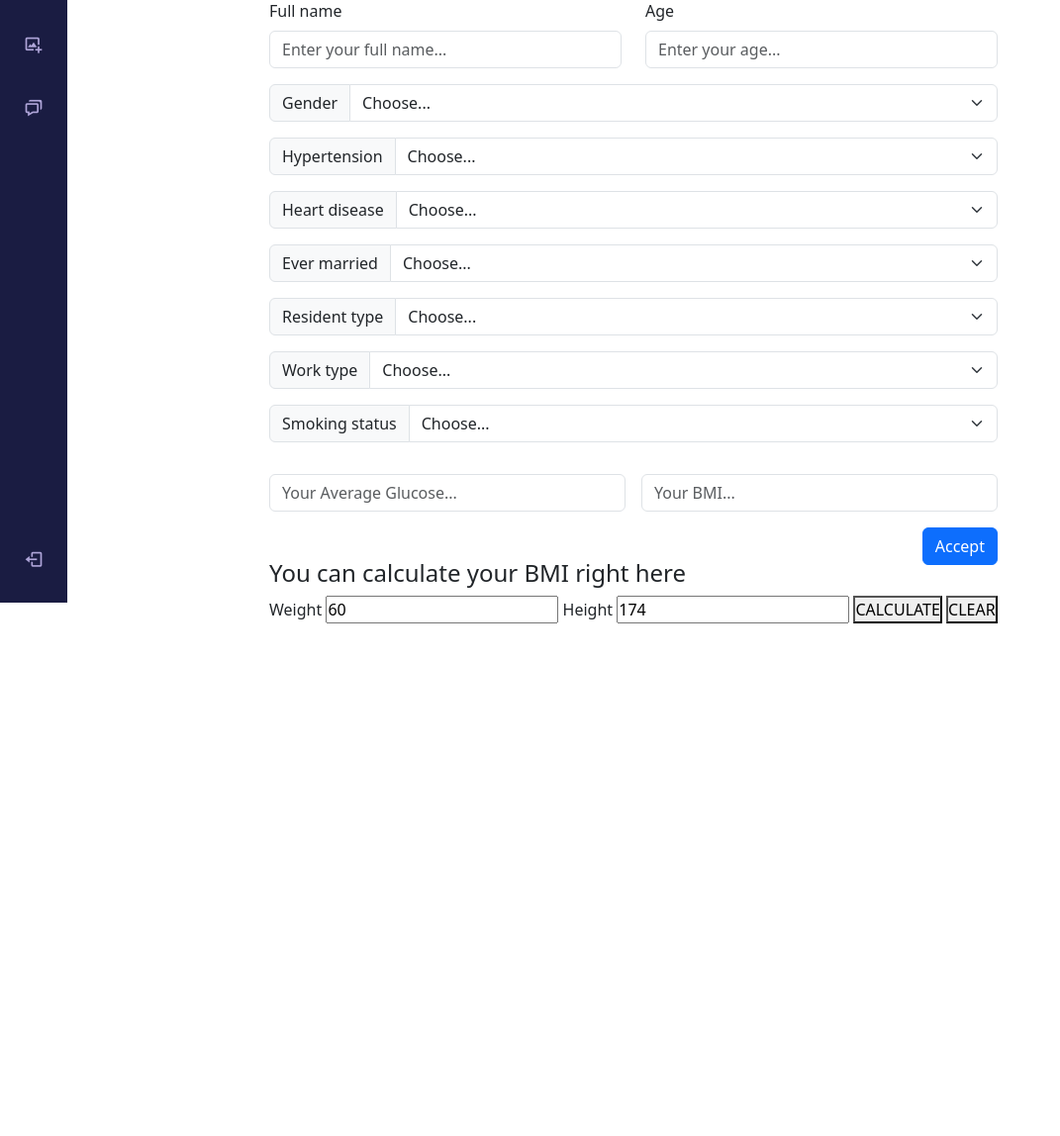
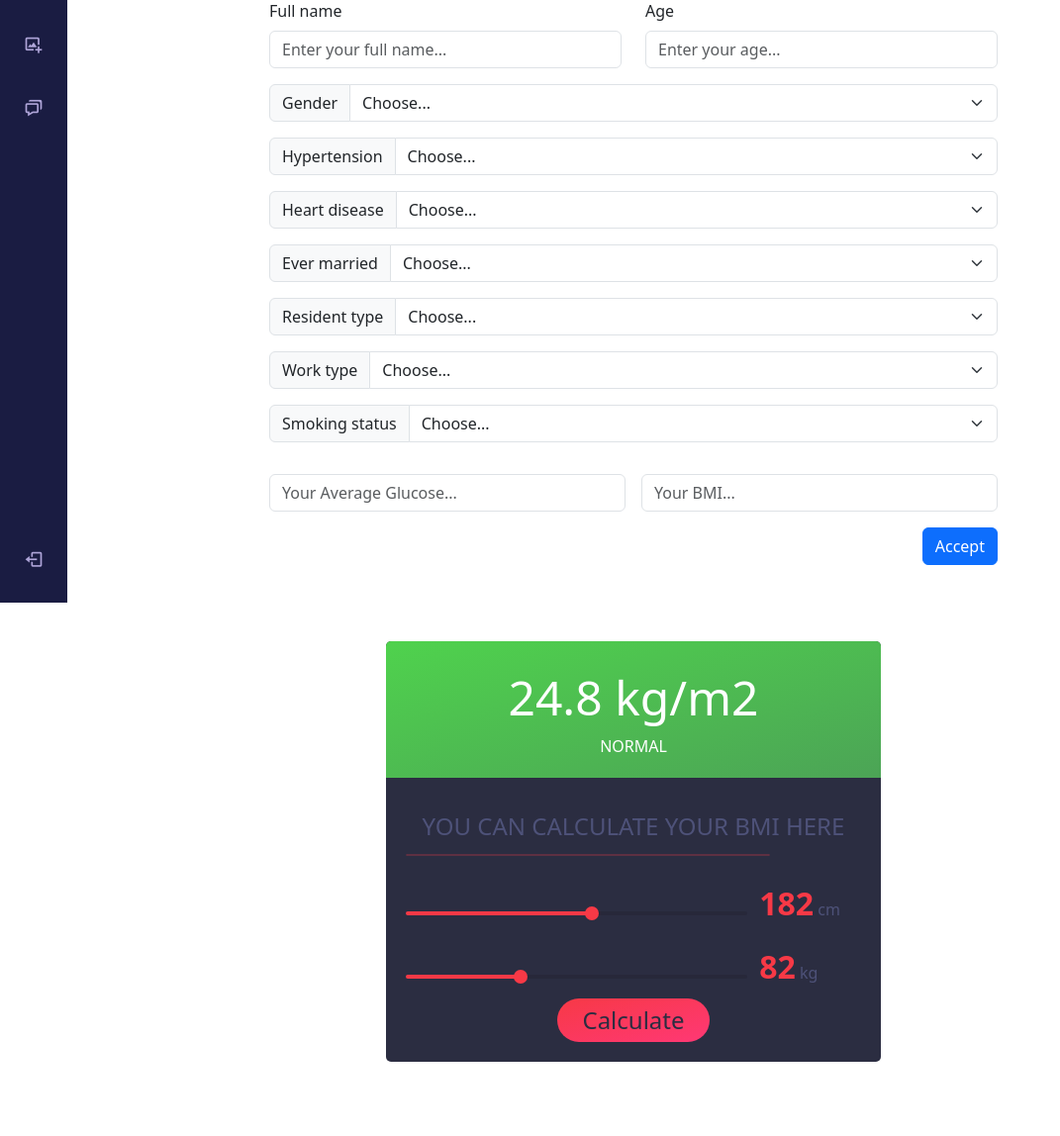
Before and after one commit to tiendndev/stroke-prediction-app, a Flask app: page /form in a window 1280 px wide. Shown: the part 191-1339 px from the top of the page at 99% size, without its empty margins (0-1071 px from the left). Before the commit the page ends 821 px from the top, so only its background shows below. Run offline with Flask 3, Linux system fonts and the light colour scheme; the visitor is signed in with stand-in values (Sample User, id 1); data that the repository does not hold is empty; some libraries are stand-ins or nearby versions.

Commit message:
add delete user, update email, password, calculate bmi interface

```diff
--- /dev/null
+++ b/strokeprediction/static/data-input.js
@@ -0,0 +1,140 @@
+var rangeSlider = function () {
+  var slider = $(".row"),
+    range = $(".value_range"),
+    value = $(".field-text");
+
+  slider.each(function () {
+    value.each(function () {
+      var value = $(this).prev().attr("value");
+      $(this).html(value);
+    });
+
+    range.on("input", function () {
+      $(this).next(value).html(this.value);
+    });
+  });
+};
+rangeSlider();
+
+$("#submit").click(function () {
+  var h = $("#height").val() / 100;
+  var w = $("#weight").val();
+  var bmi = h * h;
+  bmi = w / bmi;
+  bmi = bmi.toFixed(1);
+  $("#bmiValue").html(bmi + " ");
+  if (bmi < 18.5) {
+    //Underweight
+    $(".result-text").css(
+      "background",
+      "-webkit-linear-gradient(left top, #27939D, #07658F)"
+    );
+    $(".result-text").css(
+      "background",
+      "-o-linear-gradient(bottom right, #27939D, #07658F)"
+    );
+    $(".result-text").css(
+      "background",
+      "-moz-linear-gradient(bottom right, #27939D, #07658F)"
+    );
+    $(".result-text").css(
+      "background",
+      "linear-gradient(to bottom right, #27939D, #07658F)"
+    );
+    $("#bmid").html("Underweight");
+  } else if (18.5 <= bmi && bmi <= 24.9) {
+    //Normal weight
+    $(".result-text").css(
+      "background",
+      "-webkit-linear-gradient(left top, #4FD24D, #4CA456)"
+    );
+    $(".result-text").css(
+      "background",
+      "-o-linear-gradient(bottom right, #4FD24D, #4CA456)"
+    );
+    $(".result-text").css(
+      "background",
+      "-moz-linear-gradient(bottom right, #4FD24D, #4CA456)"
+    );
+    $(".result-text").css(
+      "background",
+      "linear-gradient(to bottom right, #4FD24D, #4CA456)"
+    );
+    $("#bmid").html("Normal");
+  } else if (25 <= bmi && bmi <= 29.9) {
+    //Overweight
+    $(".result-text").css(
+      "background",
+      "-webkit-linear-gradient(left top, #EF7532, #DC3A26)"
+    );
+    $(".result-text").css(
+      "background",
+      "-o-linear-gradient(bottom right, #EF7532, #DC3A26)"
+    );
+    $(".result-text").css(
+      "background",
+      "-moz-linear-gradient(bottom right, #EF7532, #DC3A26)"
+    );
+    $(".result-text").css(
+      "background",
+      "linear-gradient(to bottom right, #EF7532, #DC3A26)"
+    );
+    $("#bmid").html("Overweight");
+  } else {
+    //Obese
+    $(".result-text").css(
+      "background",
+      "-webkit-linear-gradient(left top, #F73946, #FF3875)"
+    );
+    $(".result-text").css(
+      "background",
+      "-o-linear-gradient(bottom right, #F73946, #FF3875)"
+    );
+    $(".result-text").css(
+      "background",
+      "-moz-linear-gradient(bottom right, #F73946, #FF3875)"
+    );
+    $(".result-text").css(
+      "background",
+      "linear-gradient(to bottom right, #F73946, #FF3875)"
+    );
+    $("#bmid").html("Obese");
+  }
+  console.log(bmi);
+});
+
+$('input[type="range"]').change(function () {
+  var val =
+    ($(this).val() - $(this).attr("min")) /
+    ($(this).attr("max") - $(this).attr("min"));
+
+  $(this).css(
+    "background-image",
+    "-webkit-gradient(linear, left top, right top, " +
+      "color-stop(" +
+      val +
+      ", #F73946), " +
+      "color-stop(" +
+      val +
+      ", #27283A)" +
+      ")"
+  );
+});
+
+$(".value_range").each(function () {
+  var val =
+    ($(this).val() - $(this).attr("min")) /
+    ($(this).attr("max") - $(this).attr("min"));
+
+  $(this).css(
+    "background-image",
+    "-webkit-gradient(linear, left top, right top, " +
+      "color-stop(" +
+      val +
+      ", #F73946), " +
+      "color-stop(" +
+      val +
+      ", #27283A)" +
+      ")"
+  );
+});
--- a/strokeprediction/static/styles/base.css
+++ b/strokeprediction/static/styles/base.css
@@ -3,11 +3,11 @@
   --nav-width: 68px;
   --normal-font-size: 1rem;
   --z-fixed: 100;
-    --body-font: 'Nunito', sans-serif;
+  --body-font: "Nunito", sans-serif;
 
   --first-color: #1a1c42;
-    --first-color-light: #AFA5D9;
-    --white-color: #F7F6FB;
+  --first-color-light: #afa5d9;
+  --white-color: #f7f6fb;
 }
 
 *,
--- /dev/null
+++ b/strokeprediction/static/styles/data-input.css
@@ -0,0 +1,167 @@
+.bmi-calculator {
+  margin: 75px auto;
+  width: 100%;
+  max-width: 500px;
+  display: table;
+  background: #2b2d41;
+  color: #4e5279;
+  border-radius: 5px;
+}
+
+.result {
+  display: table;
+  width: 100%;
+}
+
+.result-text {
+  width: 100%;
+  display: table-cell;
+  vertical-align: middle;
+  text-align: center;
+  padding: 20px;
+  border: none;
+  border-top-left-radius: 5px;
+  border-top-right-radius: 5px;
+  background: #4ca456;
+  background: -webkit-linear-gradient(left top, #4fd24d, #4ca456);
+  background: -o-linear-gradient(bottom right, #4fd24d, #4ca456);
+  background: -moz-linear-gradient(bottom right, #4fd24d, #4ca456);
+  background: linear-gradient(to bottom right, #4fd24d, #4ca456);
+  transition: all 0.4s ease-in;
+  -webkit-transition-delay: 2s;
+  /* Safari */
+  transition-delay: 2s;
+}
+.result-text h1 {
+  color: #fff;
+  font-size: 3em;
+  margin: 8px 0;
+  padding: 0;
+}
+.result-text small {
+  font-size: 1em;
+  text-transform: uppercase;
+  font-weight: 400;
+  color: #fff;
+}
+
+.calculator {
+  padding: 20px;
+}
+
+.calculator-title {
+  font-weight: 400;
+  text-transform: uppercase;
+  font-size: 1.5em;
+  padding: 15px;
+}
+
+.calculator-hr {
+  margin-top: -10px;
+  width: 80%;
+  border: 1.2px solid #f73946;
+  border-radius: 15px;
+}
+
+input[type="range"] {
+  -webkit-appearance: none;
+  width: 75%;
+  height: 4px;
+  background: #27283a;
+  border-radius: 5px;
+  display: inline-block;
+  margin-top: -15px;
+}
+
+input[type="range"]::-webkit-slider-thumb {
+  -webkit-appearance: none;
+}
+
+input[type="range"]:focus {
+  outline: none;
+}
+
+input[type="range"]::-ms-track {
+  width: 100%;
+  cursor: pointer;
+  background: transparent;
+  border-color: transparent;
+  color: transparent;
+}
+
+input[type="range"]::-webkit-slider-thumb {
+  -webkit-appearance: none;
+  border: none;
+  height: 14px;
+  width: 14px;
+  border-radius: 50%;
+  background: #f73946;
+  cursor: pointer;
+}
+
+input[type="range"]::-moz-range-thumb {
+  height: 14px;
+  width: 14px;
+  border-radius: 50%;
+  background: #f73946;
+  cursor: pointer;
+}
+
+input[type="range"]::-ms-thumb {
+  height: 14px;
+  width: 14px;
+  border-radius: 50%;
+  background: #f73946;
+  cursor: pointer;
+}
+
+.field-text {
+  font-size: 2em;
+  color: #f73946;
+  font-weight: 700;
+  padding: 8px;
+  display: inline-block;
+}
+
+.label-height:after {
+  content: " cm";
+  font-size: 0.5em;
+  color: #4e5279;
+  font-weight: 400;
+  text-align: center;
+  margin-top: -12px;
+}
+
+.label-weight:after {
+  content: " kg";
+  font-size: 0.5em;
+  color: #4e5279;
+  font-weight: 400;
+}
+
+.submit {
+  text-align: center;
+}
+
+#submit {
+  background: #f73946;
+  background: -webkit-linear-gradient(left top, #f73946, #ff3875);
+  background: -o-linear-gradient(bottom right, #f73946, #ff3875);
+  background: -moz-linear-gradient(bottom right, #f73946, #ff3875);
+  background: linear-gradient(to bottom right, #f73946, #ff3875);
+  border: none;
+  border-radius: 30px;
+  padding: 4px 25px;
+  color: #2b2d41;
+  font-size: 1.5em;
+  font-weight: 100;
+  transition: all 0.3s ease-in;
+  -webkit-font-smoothing: antialiased;
+  -moz-osx-font-smoothing: grayscale;
+  cursor: pointer;
+}
+#submit:hover,
+#submit:focus {
+  color: #fff;
+  outline: none;
+}
--- a/strokeprediction/templates/base.html
+++ b/strokeprediction/templates/base.html
@@ -10,31 +10,22 @@
     <link
       rel="stylesheet"
       href="https://stackpath.bootstrapcdn.com/font-awesome/4.7.0/css/font-awesome.min.css"
-         crossorigin="anonymous"
-      />
-      <link
-         rel="stylesheet"
-         href="https://cdn.jsdelivr.net/npm/boxicons@latest/css/boxicons.min.css"
-      />
+      crossorigin="anonymous" />
+    <link rel="stylesheet" href="https://cdn.jsdelivr.net/npm/boxicons@latest/css/boxicons.min.css" />
 
     <link
       href="https://cdn.jsdelivr.net/npm/bootstrap@5.3.0-alpha1/dist/css/bootstrap.min.css"
       rel="stylesheet"
       integrity="sha384-GLhlTQ8iRABdZLl6O3oVMWSktQOp6b7In1Zl3/Jr59b6EGGoI1aFkw7cmDA6j6gD"
-         crossorigin="anonymous"
-      />
+      crossorigin="anonymous" />
 
     <!-- Jquery CDN -->
     <script
       src="https://code.jquery.com/jquery-3.6.4.min.js"
       integrity="sha256-oP6HI9z1XaZNBrJURtCoUT5SUnxFr8s3BzRl+cbzUq8="
-         crossorigin="anonymous"
-      ></script>
+      crossorigin="anonymous"></script>
 
-      <link
-         rel="stylesheet"
-         href="{{url_for('static', filename='styles/base.css')}}"
-      />
+    <link rel="stylesheet" href="{{url_for('static', filename='styles/base.css')}}" />
   </head>
 
   <body>
@@ -93,7 +84,6 @@
             </div>
           </div>
         </div>
-
       </header>
 
       <div class="l-navbar" id="nav-bar">
@@ -167,24 +157,40 @@
       <!-- <div></div> -->
     </div>
 
-         <script>
-            const headerImg = document.querySelector('.header_img')
+    <script type="module">
+      import { HOST } from "../static/constant.js";
+
+      const menuEmail = document.querySelector(".menu-email");
+      async function getEmailFromDB() {
+        try {
+          const response = await fetch(`${HOST}/patient/medical_records`);
+          const jsonData = await response.json();
+          if (jsonData) {
+            menuEmail.textContent = jsonData.email;
+          }
+        } catch (error) {
+          console.log(error);
+        }
+      }
+      getEmailFromDB();
+
+      const headerImg = document.querySelector(".header_img");
       headerImg.onclick = () => {
-               headerMenu.classList.toggle('menu-active')
-            }
+        headerMenu.classList.toggle("menu-active");
+      };
 
-            const darkMode = document.querySelector('.dark-mode')
-            const lightMode = document.querySelector('.light-mode')
+      const darkMode = document.querySelector(".dark-mode");
+      const lightMode = document.querySelector(".light-mode");
 
       darkMode.onclick = () => {
-               html.setAttribute('data-bs-theme', 'dark')
-               localStorage.setItem('theme', 'dark');
-            }
+        html.setAttribute("data-bs-theme", "dark");
+        localStorage.setItem("theme", "dark");
+      };
 
       lightMode.onclick = () => {
-               html.setAttribute('data-bs-theme', 'light')
-               localStorage.setItem('theme', 'light');
-            }
+        html.setAttribute("data-bs-theme", "light");
+        localStorage.setItem("theme", "light");
+      };
     </script>
     {% else %}
     {% block login %} {% endblock %}
@@ -193,14 +199,12 @@
     <script
       src="https://cdnjs.cloudflare.com/ajax/libs/popper.js/1.12.9/umd/popper.min.js"
       integrity="sha384-ApNbgh9B+Y1QKtv3Rn7W3mgPxhU9K/ScQsAP7hUibX39j7fakFPskvXusvfa0b4Q"
-         crossorigin="anonymous"
-      ></script>
+      crossorigin="anonymous"></script>
 
     <script
       src="https://maxcdn.bootstrapcdn.com/bootstrap/4.0.0/js/bootstrap.min.js"
       integrity="sha384-JZR6Spejh4U02d8jOt6vLEHfe/JQGiRRSQQxSfFWpi1MquVdAyjUar5+76PVCmYl"
-         crossorigin="anonymous"
-      ></script>
+      crossorigin="anonymous"></script>
 
     <!-- Sidebar.js -->
     <script type="module" src="{{url_for('static', filename='sidebar.js')}}"></script>
--- a/strokeprediction/templates/form.html
+++ b/strokeprediction/templates/form.html
@@ -3,6 +3,8 @@
 {% block title %}Form Page{% endblock %}
 
 {% block content %}
+
+<link rel="stylesheet" href="{{url_for('static', filename='styles/data-input.css')}}">
 
 <div class="height-100vh">
     <div class="container">
@@ -143,39 +145,56 @@
 
         </form>
 
-        <div class="calculator">
-            <h4 class="mt-5">You can calculate your BMI right here</h3>
-            <div class="calc-box">
-                <label for="weight">Weight</label>
-                <input class="weight-input" type="number" name="" id="" placeholder="Your weight (kg)..." value="60">
-                <label for="height">Height</label>
-                <input class="height-input" type="number" name="" id="" placeholder="Your height (cm)..." value="174">
-                <button class="calculate-btn">CALCULATE</button>
-                <button class="clearCalc-btn">CLEAR</button>
-                <span class="calc-result"></span>
+        <div class="container">
+            <div class="row">
+                <div class="col-md-12">
+                    <div class="bmi-calculator">
+                        <div class="result">
+                            <div class="result-text">
+                                <h1><span id="bmiValue">24.8 </span>kg/m2</h1><small id="bmid">Normal</small>
+                            </div>
+                        </div>
+                        <div class="calculator">
+                            <h2 class="text-center calculator-title">You can calculate your BMI here</h2>
+                            <hr class="calculator-hr" />
+                            <div class="height">
+                                <input class="value_range" id="height" type="range" value="182" min="100" max="250" step="1" />
+                                <div class="label-height field-text">0</div>
+                            </div>
+                            <div class="weight">
+                                <input class="value_range" id="weight" type="range" value="82" min="0" max="250" step="1" />
+                                <div class="label-weight field-text">0</div>
+                            </div>
+                            <div class="submit">
+                                <input class="submit" type="submit" id="submit" value="Calculate" />
+                            </div>
+                        </div>
+                    </div>
+                </div>
             </div>
-
         </div>
 
     </div>
 
 </div>
 
-<script>
-    document.querySelector(".calculate-btn").addEventListener('click', () => {
-        let calcResult = document.querySelector('.calc-result');
-        let height = parseFloat(document.querySelector('.height-input').value * Math.pow(10, -2));
-        let weigh = parseFloat(document.querySelector('.weight-input').value);
-        let bmi = weigh / (height * height);
-        console.log(calcResult)
-        calcResult.innerText = "BMI = " + bmi.toFixed(1);
-    })
+<script src="{{url_for('static', filename='data-input.js')}}"></script>
 
-    document.querySelector('.clearCalc-btn').addEventListener('click', () => {
-        document.querySelector('.height-input').value = "";
-        document.querySelector('.weight-input').value = "";
-    })
+<!-- <script>
+    // document.querySelector(".calculate-btn").addEventListener('click', () => {
+    //     let calcResult = document.querySelector('.calc-result');
+    //     let height = parseFloat(document.querySelector('.height-input').value * Math.pow(10, -2));
+    //     let weigh = parseFloat(document.querySelector('.weight-input').value);
+    //     let bmi = weigh / (height * height);
+    //     console.log(calcResult)
+    //     calcResult.innerText = "BMI = " + bmi.toFixed(1);
+    // })
 
-</script>
+    // document.querySelector('.clearCalc-btn').addEventListener('click', () => {
+    //     document.querySelector('.height-input').value = "";
+    //     document.querySelector('.weight-input').value = "";
+    // })
+
+</script> -->
 
 {% endblock %}
```
Also changed, not shown: other parts of strokeprediction/static/styles/base.css (+16 -24 lines), strokeprediction/templates/setting.html (+18 -27 lines), strokeprediction/templates/views.html (+15 -15 lines), strokeprediction/user.py (+3 -11 lines), strokeprediction/user_info/controller.py (+34 -12 lines), strokeprediction/user_info/services.py (+60 -30 lines). Lines whose indentation alone changed are shown as unchanged.
